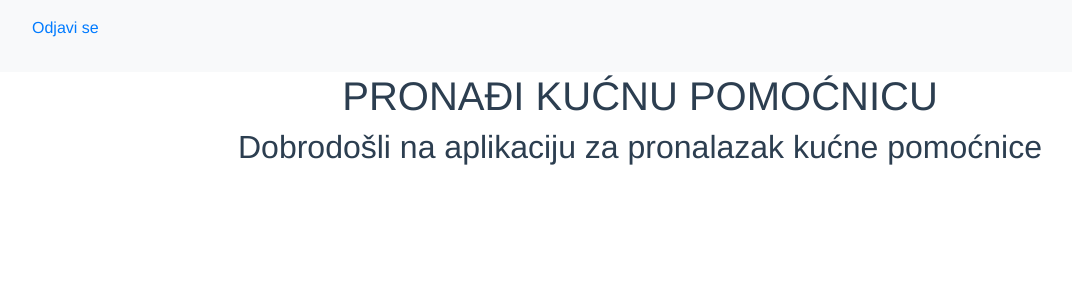
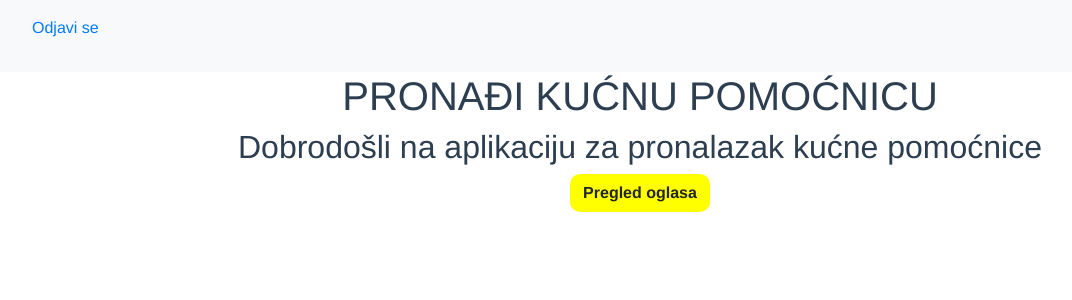
Before and after one commit to Gordana1508/PI-pronadikucnupomocnicu, a Vue app: page /Naslovna in a window 1280 px wide. Shown: the top 300 px of the page, without its empty margins (0-1072 px from the left). Built offline with nearby package versions, Linux system fonts and the light colour scheme.

Commit message:
Rad na stranicama i pokušaj uređivanja

```diff
--- a/src/App.vue
+++ b/src/App.vue
@@ -3,6 +3,7 @@
     <router-view/>
   </div>
 </template>
+
 
 <style lang="scss">
 #app {
--- a/src/views/Naslovna.vue
+++ b/src/views/Naslovna.vue
@@ -9,7 +9,15 @@
     </nav>
     <h1>PRONAĐI KUĆNU POMOĆNICU</h1>
     <h2>Dobrodošli na aplikaciju za pronalazak kućne pomoćnice</h2>
+    <div class="text">
+        <router-link to="/Oglasi">
+        <button class="btn btn primary">
+            <strong>Pregled oglasa</strong>
+        </button>
+        </router-link>
+    </div>
 </div>
+
 </template>
 
 <script>
@@ -29,3 +37,12 @@ import { firebase } from "@/firebase.js";
         },
     };
 </script>
+
+<style scoped>
+    button {
+        position: relative;
+        background-color: yellow;
+        border-radius: 10px;
+        position: relative;
+    }
+</style>
```
